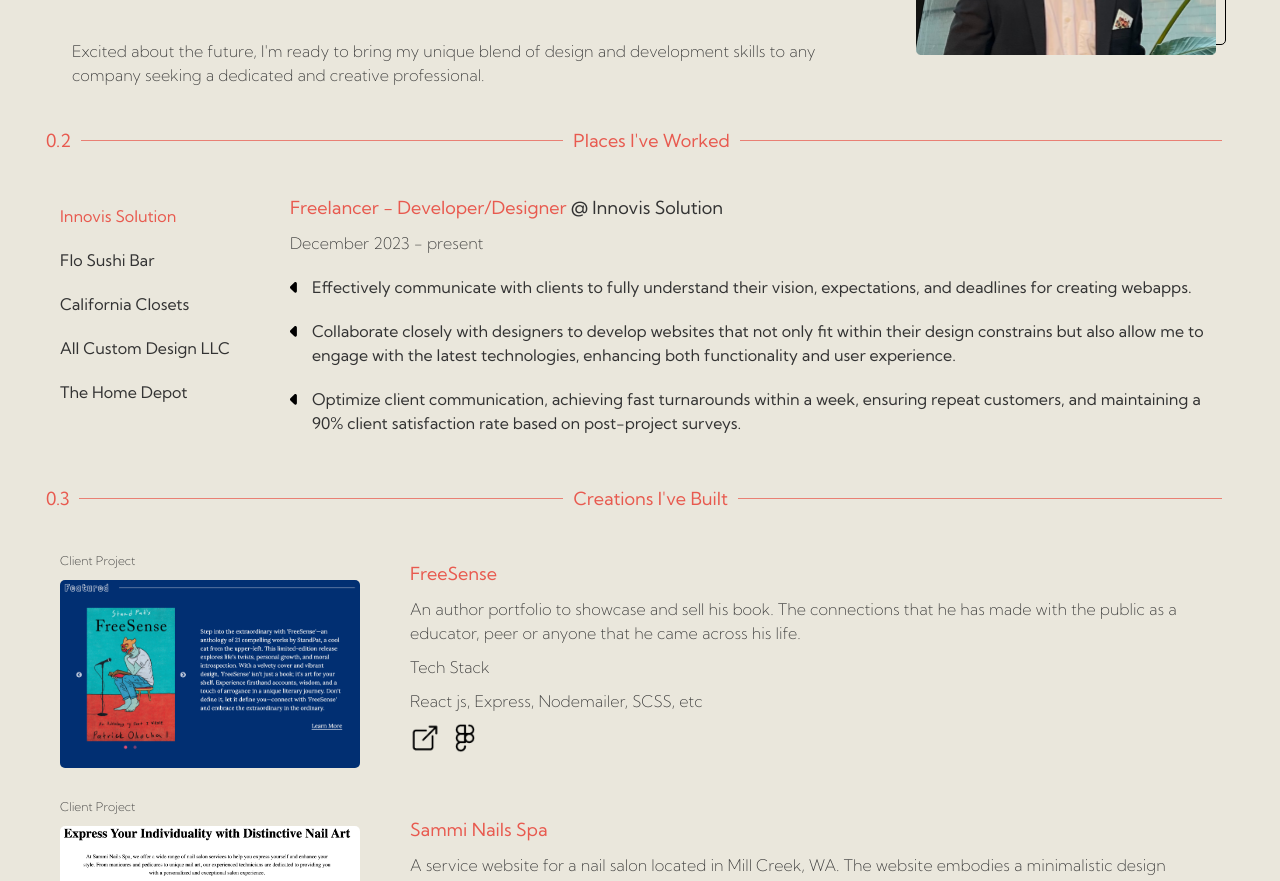
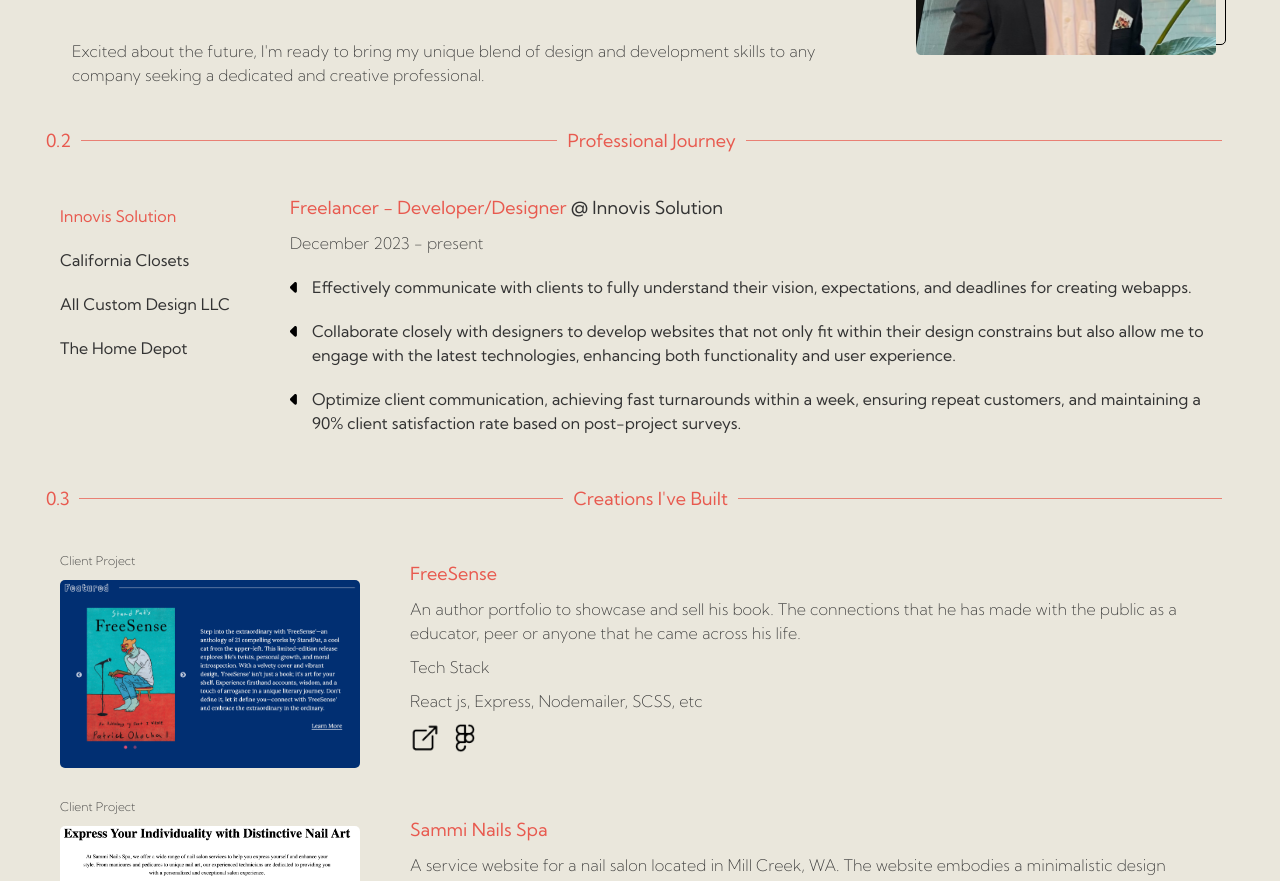
Before and after one commit to JCBardellini/portfolio, a React (Vite) app: page / in a window 1280 px wide. Shown: the part 1260-2141 px from the top of the page. Built offline with nearby package versions, Linux system fonts and the light colour scheme.

Commit message:
changed work componeded

```diff
--- a/src/Components/work/Work.jsx
+++ b/src/Components/work/Work.jsx
@@ -16,16 +16,16 @@ const Work = () => {
         "Optimize client communication, achieving fast turnarounds within a week, ensuring repeat customers, and maintaining a 90% client satisfaction rate based on post-project surveys.",
       ],
     },
-    {
-      company: "Flo Sushi Bar",
-      role: "Server",
-      date: "December 2022 - Present",
-      description: [
-        "Provide outstanding customer service by ensuring effective communication skills and accessing solutions to their problems.",
-        "Maintain a high level of order accuracy and attention to detail, resulting in fewer errors and 95% satisfaction customer rate.",
-        "Assist customers with their orders, ensuring they receive the correct items.",
-      ],
-    },
+    // {
+    //   company: "Flo Sushi Bar",
+    //   role: "Server",
+    //   date: "December 2022 - Present",
+    //   description: [
+    //     "Provide outstanding customer service by ensuring effective communication skills and accessing solutions to their problems.",
+    //     "Maintain a high level of order accuracy and attention to detail, resulting in fewer errors and 95% satisfaction customer rate.",
+    //     "Assist customers with their orders, ensuring they receive the correct items.",
+    //   ],
+    // },
     {
       company: "California Closets",
       role: "Designer",
@@ -66,7 +66,7 @@ const Work = () => {
       <div className="titleContainer">
         <h3 className="sectionNumber">0.2</h3>
         <span className="line"></span>
-        <h3 className="sectionTitle">Places I've Worked</h3>
+        <h3 className="sectionTitle">Professional Journey</h3>
         <span className="line"></span>
       </div>
       <div className="workContainer">
```
